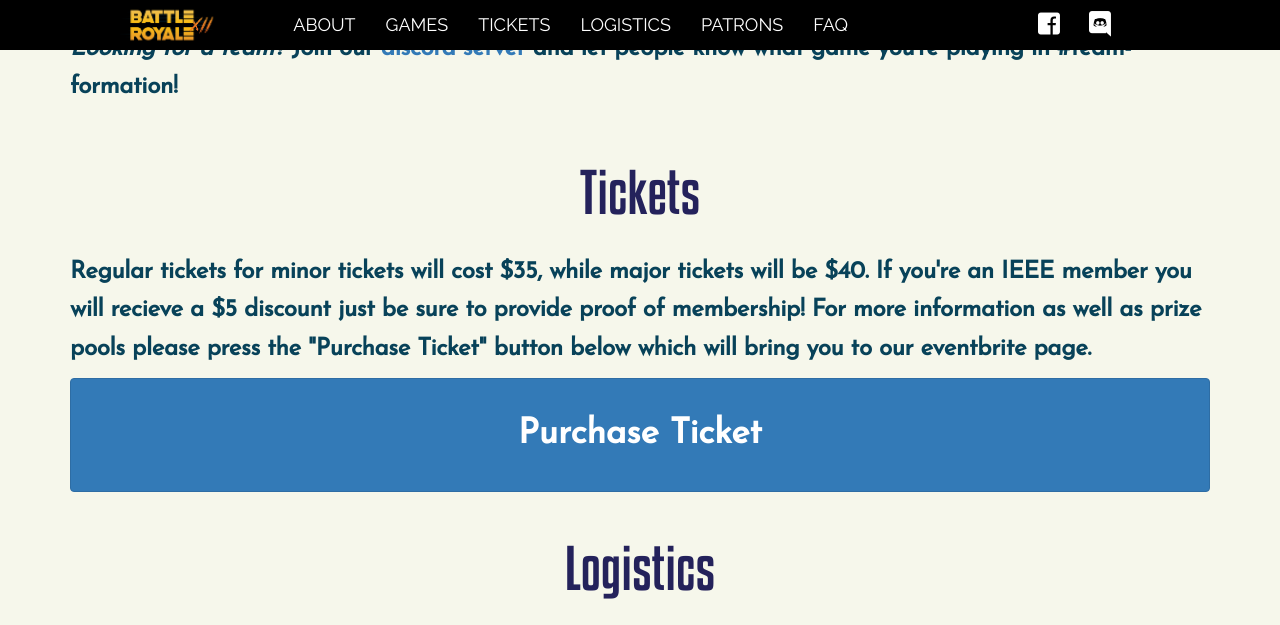
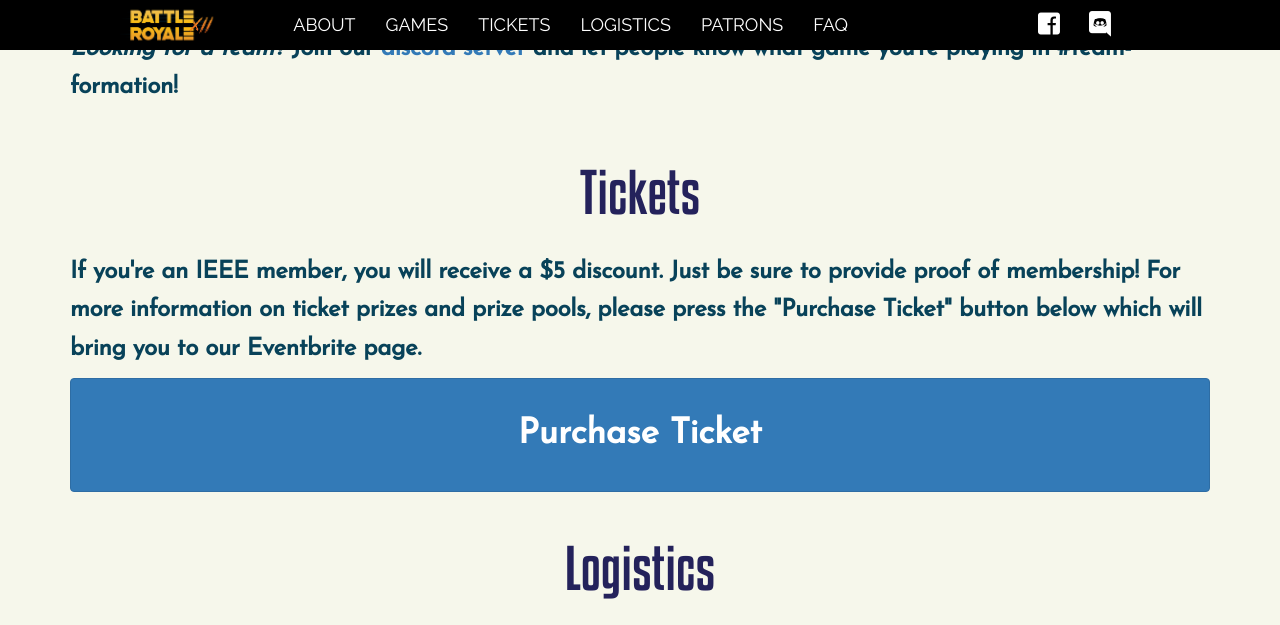
Before and after one commit to BattleRoyaleOttawa/battleroyale.ca, a Jekyll site: the page built from index.html, in a window 1280 px wide and 900 px high, scrolled down 2447 px, cut to the strip 0-625 px from the top of the window. Built offline with Jekyll 4.4.1, drawn with Linux system fonts in a browser that asks for light colours; nearby versions of some CDN libraries.

Commit message:
Updated tickets description

```diff
--- a/index.html
+++ b/index.html
@@ -151,11 +151,11 @@ Pew Pew
     <div class="row">
       <div class="col-xs-12">
         <p>
-          Regular tickets for minor tickets will cost $35, while major tickets will be $40. If you're an IEEE member you will recieve a $5 discount just be sure to provide proof of membership! For more information as well as prize pools please press the "Purchase Ticket" button below which will bring you to our eventbrite page.
+          If you're an IEEE member, you will receive a $5 discount. Just be sure to provide proof of membership! For more information on ticket prizes and prize pools, please press the "Purchase Ticket" button below which will bring you to our Eventbrite page.
         </p>
       </div>
       <div class="col-xs-12">
-        <a href="https://www.eventbrite.ca/e/battle-royale-xi-tickets-43717137134" class="btn btn-primary btn-large btn-block">
+        <a href="https://www.eventbrite.ca/e/battle-royale-xii-tickets-55524592551" class="btn btn-primary btn-large btn-block">
           Purchase Ticket
         </a>
       </div>
```
